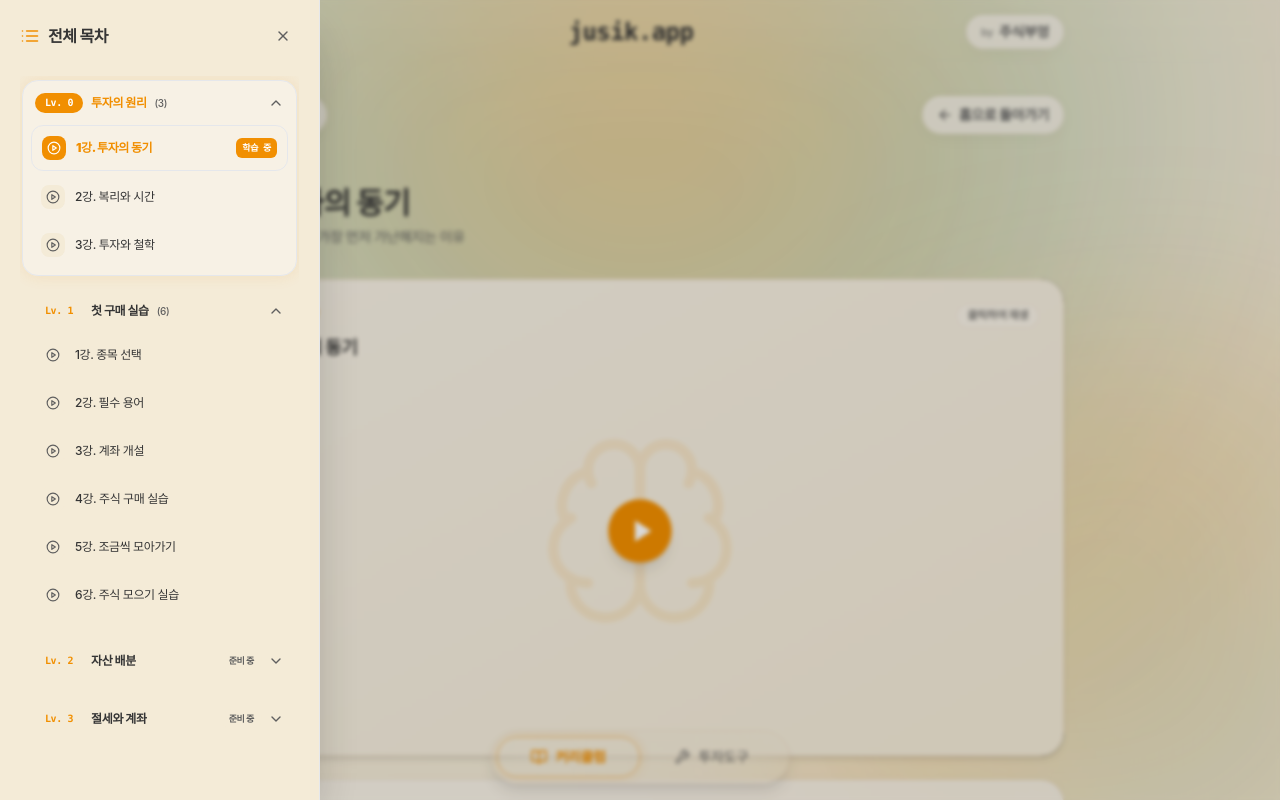
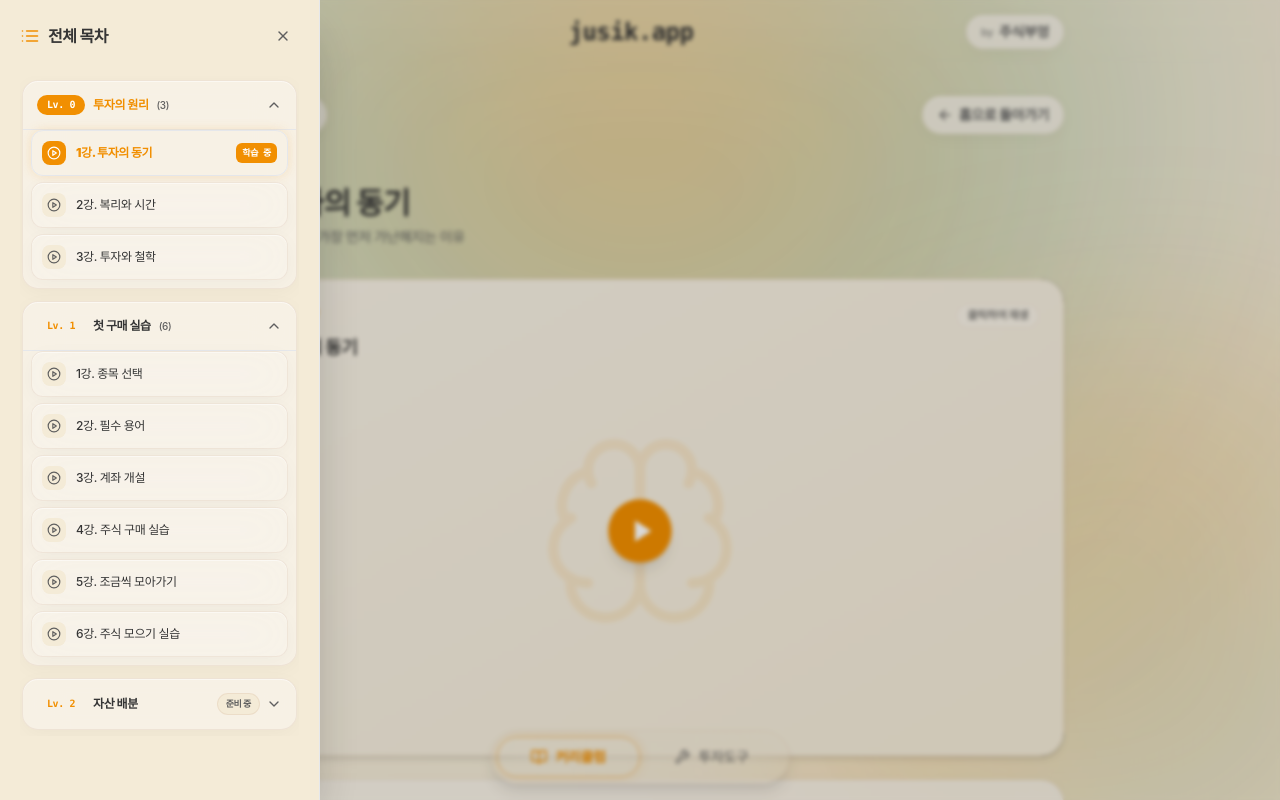
Before and after one commit to hajooi/jusik-app, a Next.js app: page /lesson/lv0-1 in a window 1280 px wide. Both pictures are taken after a click on the button "전체 목차". Shown: the top 800 px of the page. Built offline with nearby package versions, Linux system fonts and the light colour scheme.

Commit message:
style: Standardize SidebarDrawer and dark mode global border tokens to warm orange glass & hover glow

```diff
--- a/src/app/globals.css
+++ b/src/app/globals.css
@@ -19,12 +19,13 @@
     --glow-color-secondary: rgba(104, 166, 125, 0.40); /* Vibrant Green Secondary Glow */
   }
 
+  .dark,
   @media (prefers-color-scheme: dark) {
-    :root {
+    :root, .dark {
       --bg-main: #242424;        /* Deep Charcoal Dark Background */
       --card-surface: rgba(48, 48, 48, 0.70);   /* Translucent Balanced Glass Surface */
       --card-hover: rgba(60, 60, 60, 0.85);     /* Smooth Glass Hover */
-      --border-color: rgba(255, 255, 255, 0.03); /* Subtle Soft Translucent Dark Glass Border */
+      --border-color: rgba(241, 143, 1, 0.15); /* Subtle Warm Translucent Glass Border (No White Lines) */
       --border-highlight: rgba(0, 0, 0, 0.2); /* Soft Dark Inner Highlight in Dark Mode */
       --text-primary: #F5ECD7;   /* Base Cream Text in Dark Mode */
       --text-secondary: #C2BAA6; /* Dark Beige Secondary Text */
@@ -208,11 +209,13 @@ html {
   -webkit-backdrop-filter: blur(20px);
   border: 1px solid var(--border-color);
   box-shadow: 0 4px 20px -2px rgba(0, 0, 0, 0.04), inset 0 1px 0 0 var(--border-highlight);
+  transition: all 0.3s cubic-bezier(0.16, 1, 0.3, 1);
 }
 
+.glass-card:hover,
 .glass-card-hover:hover {
   background-color: var(--card-hover);
-  border-color: rgba(241, 143, 1, 0.4);
+  border-color: rgba(241, 143, 1, 0.45);
   box-shadow: 0 0 20px rgba(241, 143, 1, 0.18), inset 0 1px 0 0 var(--border-highlight);
 }
 
--- a/src/components/SidebarDrawer.tsx
+++ b/src/components/SidebarDrawer.tsx
@@ -69,16 +69,16 @@ export default function SidebarDrawer({ currentLessonId }: SidebarDrawerProps) {
           return (
             <div
               key={level.id}
-              className={`rounded-2xl transition-all duration-200 ${
+              className={`rounded-2xl transition-all duration-300 overflow-hidden ${
                 containsCurrent
-                  ? 'bg-[var(--card-surface)] border border-[var(--accent-orange)]/30 shadow-[0_0_15px_rgba(241,143,1,0.12)]'
-                  : 'bg-[var(--card-surface)]/50 border border-transparent hover:border-[var(--accent-orange)]/30 hover:bg-[var(--card-hover)]'
+                  ? 'glass-card border border-[var(--accent-orange)]/50 shadow-[0_0_18px_rgba(241,143,1,0.18)]'
+                  : 'glass-card glass-card-hover'
               }`}
             >
               {/* Level Accordion Header Button */}
               <button
                 onClick={() => toggleLevel(level.id)}
-                className="w-full flex items-center justify-between p-3 rounded-2xl text-xs font-bold transition-all text-left active:scale-[0.99]"
+                className="w-full flex items-center justify-between p-3.5 rounded-2xl text-xs font-bold transition-all text-left active:scale-[0.99]"
               >
                 <div className="flex items-center gap-2 min-w-0">
                   <span
@@ -102,7 +102,7 @@ export default function SidebarDrawer({ currentLessonId }: SidebarDrawerProps) {
 
                 <div className="flex items-center gap-1.5 shrink-0 ml-1">
                   {level.isComingSoon && (
-                    <span className="text-[9px] px-2 py-0.5 rounded-full bg-[var(--bg-main)] text-[var(--text-secondary)] font-bold">
+                    <span className="text-[9px] px-2 py-0.5 rounded-full bg-[var(--bg-main)] text-[var(--text-secondary)] font-bold border border-[var(--border-color)]">
                       준비 중
                     </span>
                   )}
@@ -116,7 +116,7 @@ export default function SidebarDrawer({ currentLessonId }: SidebarDrawerProps) {
 
               {/* Accordion Content (Lessons List) */}
               {isOpen && (
-                <div className="space-y-1 p-2 pt-0">
+                <div className="space-y-1.5 p-2 pt-0 border-t border-[var(--border-color)]/30">
                   {hasLessons ? (
                     level.lessons.map((lesson) => {
                       const isActive = lesson.id === currentLessonId;
@@ -136,8 +136,8 @@ export default function SidebarDrawer({ currentLessonId }: SidebarDrawerProps) {
                           }}
                           className={`group flex items-center gap-2.5 p-2.5 rounded-xl text-xs transition-all duration-200 ${
                             isActive
-                              ? 'bg-[var(--accent-orange)]/15 text-[var(--accent-orange)] font-black border border-[var(--accent-orange)]/30'
-                              : 'text-[var(--text-primary)] hover:bg-[var(--card-hover)] hover:text-[var(--accent-orange)] font-medium'
+                              ? 'bg-[var(--accent-orange)]/15 text-[var(--accent-orange)] font-black border border-[var(--accent-orange)]/40 shadow-[0_0_12px_rgba(241,143,1,0.18)]'
+                              : 'text-[var(--text-primary)] glass-card glass-card-hover font-medium'
                           }`}
                         >
                           <div
```
